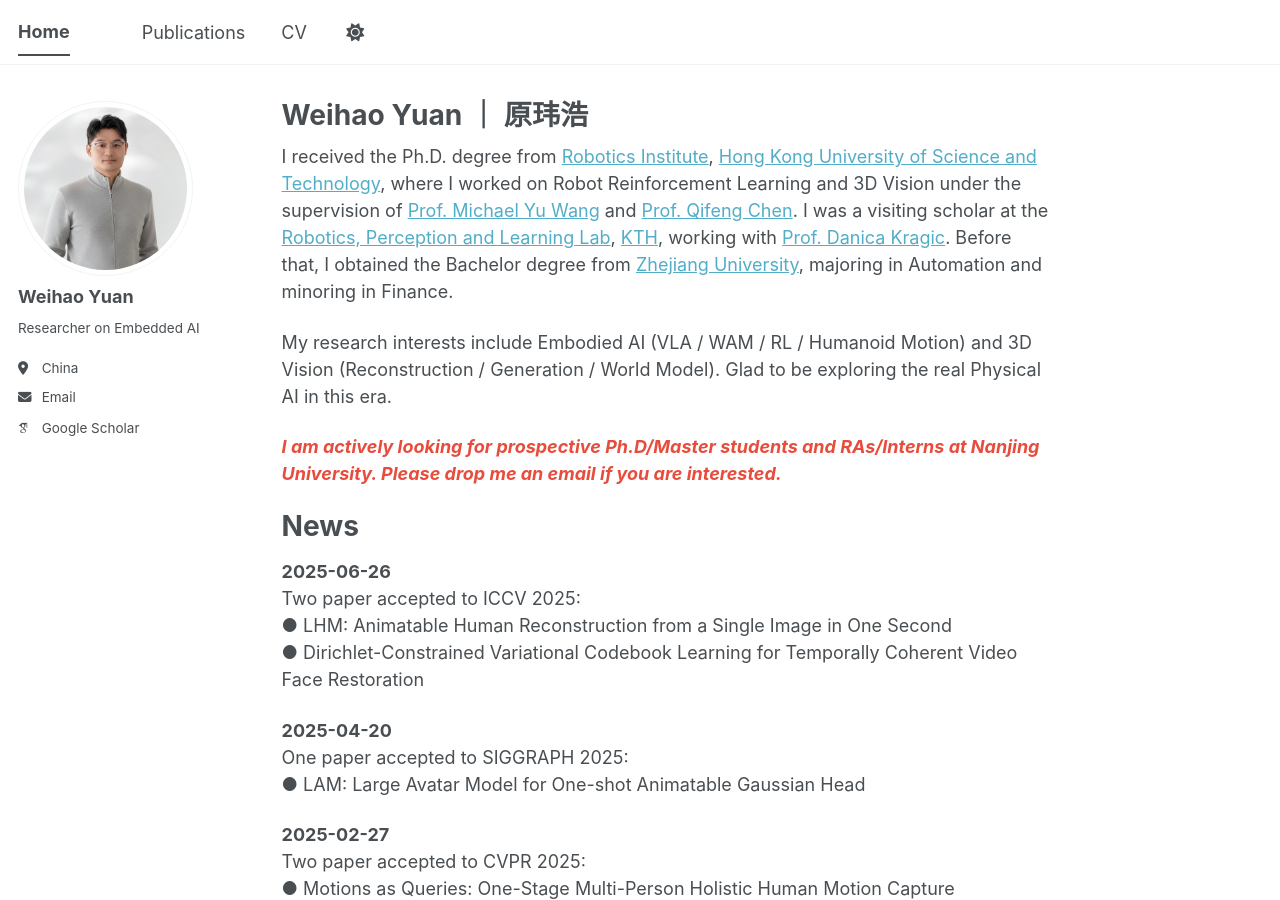
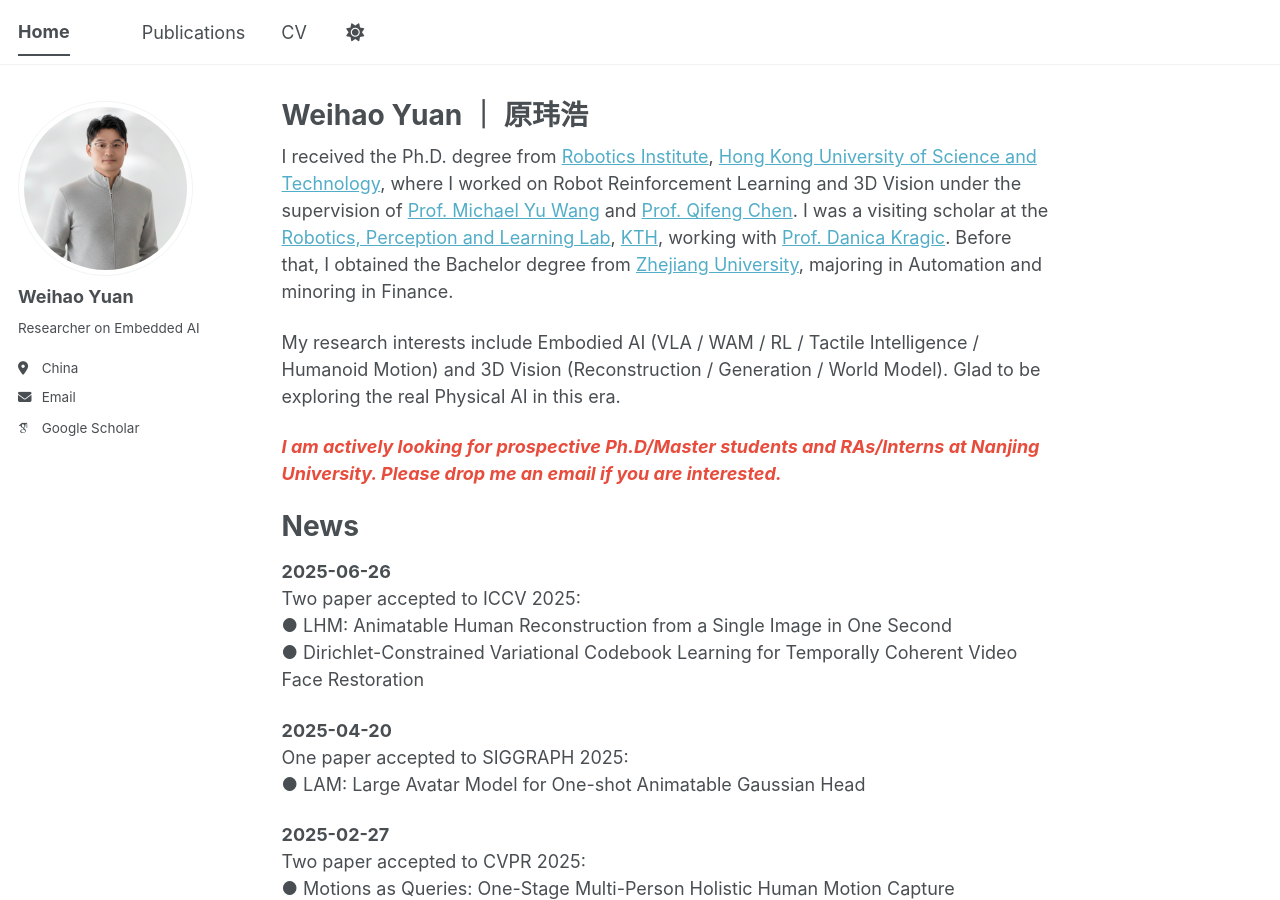
Before and after one commit to weihao-yuan/weihao-yuan.github.io, a Jekyll site: the page built from _pages/about.md, in a window 1280 px wide and 900 px high. Built offline with Jekyll 4.4.1, drawn with Linux system fonts in a browser that asks for light colours; some web fonts are replaced; a script bundle is joined from its source files by our own code; library files that are not in the unit come from our copies.

Commit message:
update url

```diff
--- a/_config.yml
+++ b/_config.yml
@@ -13,7 +13,7 @@ title                    : "Home"
 title_separator          : "-"
 name                     : &name "Weihao Yuan"
 description              : &description "Weihao Yuan's academic portfolio"   # Update this with a general description of your site, this is the default if not overridden by a page
-url                      : https://weihao-yuan.github.io # The base hostname & protocol for your site e.g. "https://[your GitHub username].github.io",
+url                      : https://weihao-yuan.com # The base hostname & protocol for your site e.g. "https://[your GitHub username].github.io",
                                                            # or if you already have some other page hosted on Github then use "https://[your GitHub username].github.io/[Your Repo Name]"
 baseurl                  : "" # the subpath of your site, e.g. "/blog"
 repository               : "weihao-yuan/weihao-yuan.github.io"
--- a/_pages/about.md
+++ b/_pages/about.md
@@ -10,7 +10,7 @@ redirect_from:
 I received the Ph.D. degree from [Robotics Institute](http://ri.ust.hk/), [Hong Kong University of Science and Technology](https://www.ust.hk/), where I worked on Robot Reinforcement Learning and 3D Vision under the supervision of [Prof. Michael Yu Wang](https://seng.ust.hk/about/people/faculty/michael-yu-wang) and [Prof. Qifeng Chen](https://cqf.io/).
 I was a visiting scholar at the [Robotics, Perception and Learning Lab](https://www.kth.se/rpl), [KTH](https://www.kth.se/), working with [Prof. Danica Kragic](https://www.csc.kth.se/~danik). Before that, I obtained the Bachelor degree from [Zhejiang University](https://www.zju.edu.cn/), majoring in Automation and minoring in Finance.
 
-My research interests include Embodied AI (VLA / WAM / RL / Humanoid Motion) and 3D Vision (Reconstruction / Generation / World Model). Glad to be exploring the real Physical AI in this era.
+My research interests include Embodied AI (VLA / WAM / RL / Tactile Intelligence / Humanoid Motion) and 3D Vision (Reconstruction / Generation / World Model). Glad to be exploring the real Physical AI in this era.
 
 <span class="text-why-red">***I am actively looking for prospective Ph.D/Master students and RAs/Interns at Nanjing University. Please drop me an email if you are interested.***</span>
 
```
